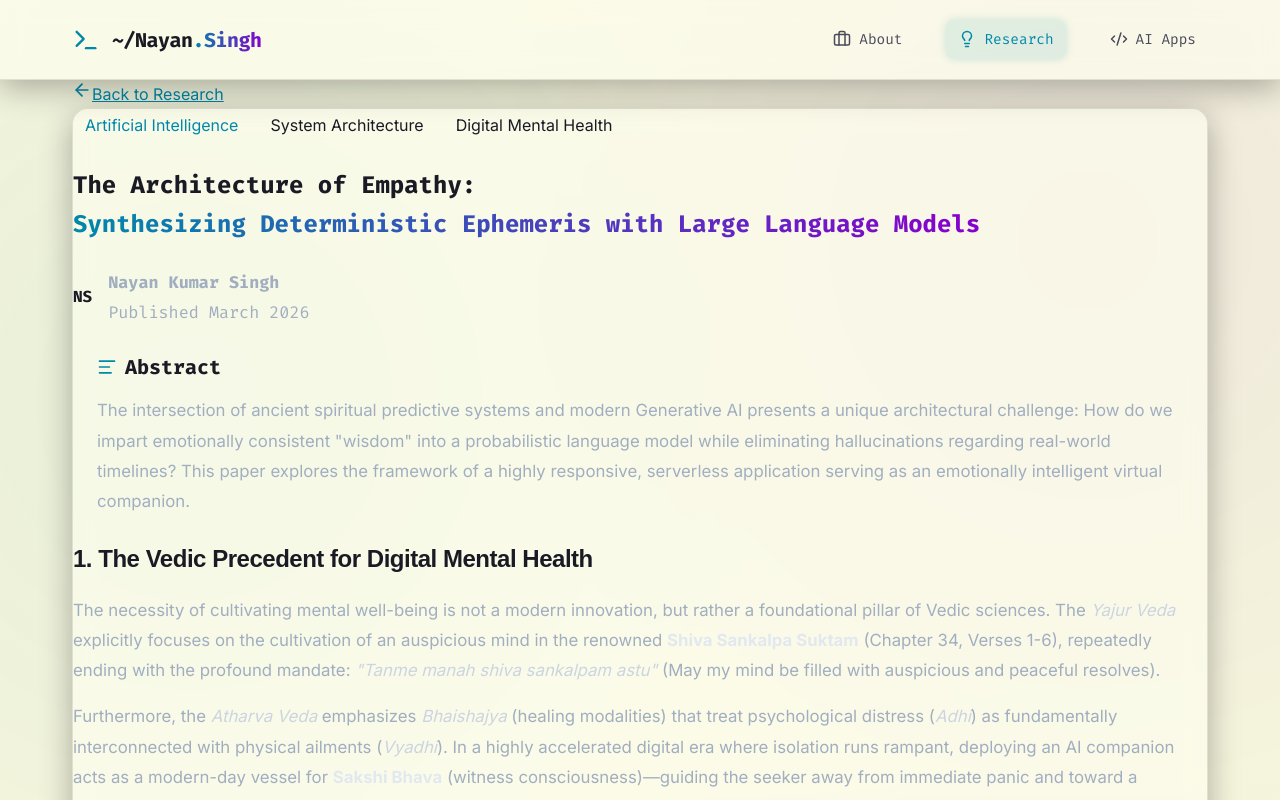
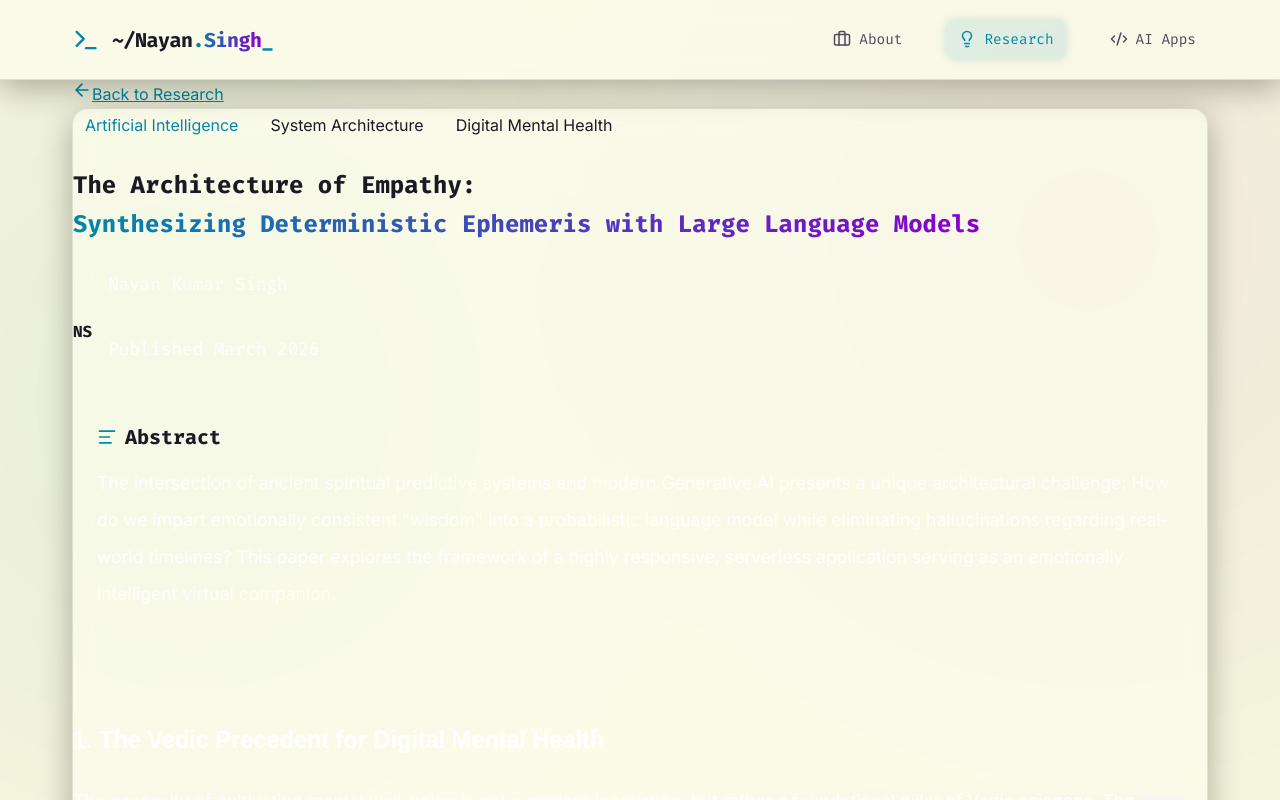
Before and after one commit to inayansingh/nayansingh, a React (Vite) app: page /research/architecture-of-empathy in a window 1280 px wide. Shown: the top 800 px of the page. Built offline with nearby package versions, Linux system fonts and the light colour scheme.

Commit message:
style: refine research paper typography, spacing, and contrast for elegance

```diff
--- a/src/pages/PaperSpiritualAI.css
+++ b/src/pages/PaperSpiritualAI.css
@@ -6,22 +6,27 @@
 
 .research-article h2 {
   font-family: 'Space Grotesk', sans-serif;
-  letter-spacing: -0.02em;
+  letter-spacing: -0.01em;
+  color: #ffffff;
+  margin-top: 3.5rem;
+  margin-bottom: 1.5rem;
 }
 
 .research-article p {
-  line-height: 1.8;
-  font-size: 1.05rem;
-  color: #a0aec0;
+  line-height: 2.1;
+  font-size: 1.1rem;
+  color: rgba(255, 255, 255, 0.85);
+  font-weight: 300;
+  margin-bottom: 1.75rem;
 }
 
 .research-article strong {
-  color: #e2e8f0;
-  font-weight: 700;
+  color: #ffffff;
+  font-weight: 600;
 }
 
 .research-article em {
-  color: #cbd5e1;
+  color: #f1f5f9;
   font-style: italic;
 }
 
```
